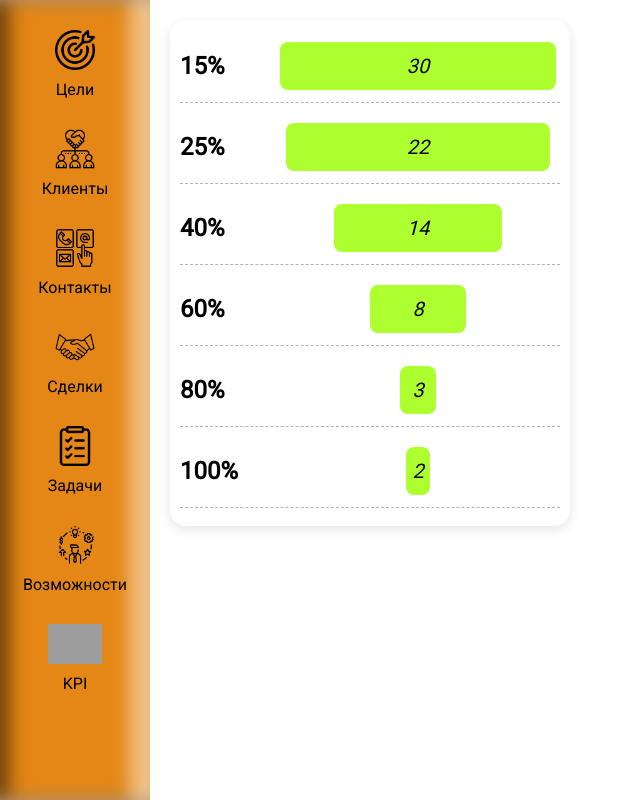
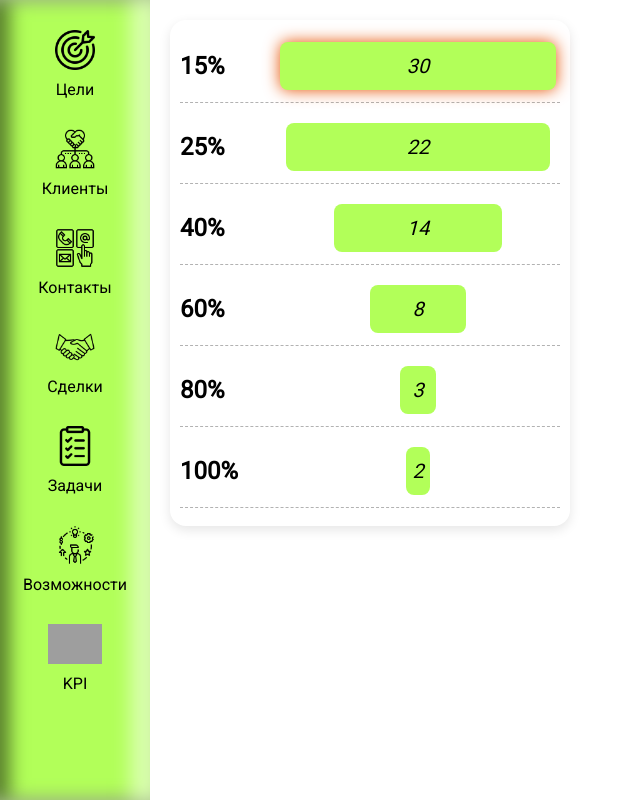
Before and after one commit to KonstantinKhan/sales-manager-desk, a React (Create React App) app: page /handshake in a window 1280 px wide. Shown: the whole page, without its empty margins (0-640 px from the left). Built offline with nearby package versions, Linux system fonts and the light colour scheme; grey boxes are pictures that could not be loaded.

Commit message:
updated funnel layout

```diff
--- a/src/components/salesFunnel/SalesFunnel.tsx
+++ b/src/components/salesFunnel/SalesFunnel.tsx
@@ -51,14 +51,15 @@ class SalesFunnel extends Component<Props, State> {
     }
 
     render() {
+        let count = 0
         const funnel = this.state.funnel.map(stage => {
+            count++
             return <Stage
                 onShow={this.onShow}
                 stageProps={stage}
+                notification={count == 1 ? true : false}
             />
-        }
-        )
-
+        })
 
         return (
             <div
@@ -77,7 +78,7 @@ class SalesFunnel extends Component<Props, State> {
                     }
                 }>
                 {funnel}
-                {this.state.hovering ? <StageDetails/> : null}
+                {/* {this.state.hovering ? <StageDetails /> : null} */}
             </div>
         )
     }
--- a/src/components/salesFunnel/salesFunnel.sass
+++ b/src/components/salesFunnel/salesFunnel.sass
@@ -1,9 +1,11 @@
+@import "src/style/variables"
+
 .stage
   display: flex
   flex-direction: column
   justify-content: center
   height: 48px
-  background-color: greenyellow
+  background-color: $primary-color
   text-align: center
   border-radius: 8px
   margin: 4px
--- a/src/components/stage/Stage.tsx
+++ b/src/components/stage/Stage.tsx
@@ -5,21 +5,31 @@ import "./stage.sass"
 interface StageProps {
     name: string,
     count: number
+
 }
 
 interface Props {
     stageProps: StageProps
-    onShow: (show: boolean) => void
+    onShow: (show: boolean) => void,
+    notification: boolean
 }
 
 interface State {
-    hovering: boolean
+    hovering: boolean,
+    notification: boolean
 }
 
 class Stage extends Component<Props, State> {
 
+    componentDidMount(): void {
+        this.setState({
+            notification: this.props.notification
+        })
+    }
+
     state = {
-        hovering: false
+        hovering: false,
+        notification: false
     }
 
     onShowDetails = () => {
@@ -54,7 +64,9 @@ class Stage extends Component<Props, State> {
                         width: '100%',
                         margin: '8px',
                         paddingBottom: '8px',
-                        borderBottom: '1px dashed rgba(0, 0, 0, .3)'
+                        borderBottom: '1px dashed rgba(0, 0, 0, .3)',
+                        // backgroundColor: `${this.state.notification ? 'red' : 'none'}`,
+                        // borderRadius: `${this.state.notification ? '16px' : '0px'}`
                     }
                 }
             >
@@ -66,9 +78,6 @@ class Stage extends Component<Props, State> {
                             alignItems: 'center',
                             position: 'absolute',
                             left: 0,
-                            // top: 0,
-                            // bottom: 0,
-                            // margin: 'auto 0'
                         }
                     }
                 >
@@ -85,6 +94,7 @@ class Stage extends Component<Props, State> {
                             justifyContent: 'center',
                             position: "relative",
                             width: this.props.stageProps.count * 12,
+                            boxShadow: `${this.state.notification ? '0 0 16px #E65100': 'none'}`
                         }
                     }>
 
--- a/src/style/variables.sass
+++ b/src/style/variables.sass
@@ -1,2 +1,2 @@
-$primary-color: #E48716
+$primary-color: #B2FF59
 $menu-width: 150px
```
